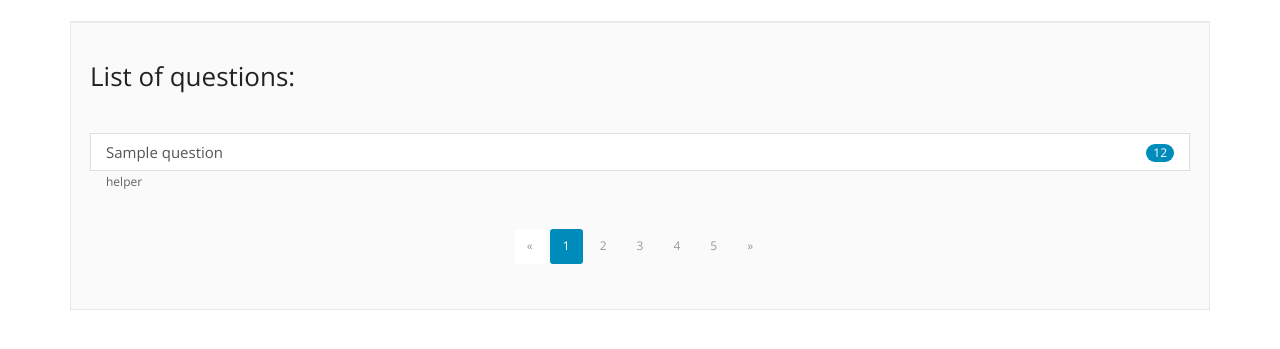
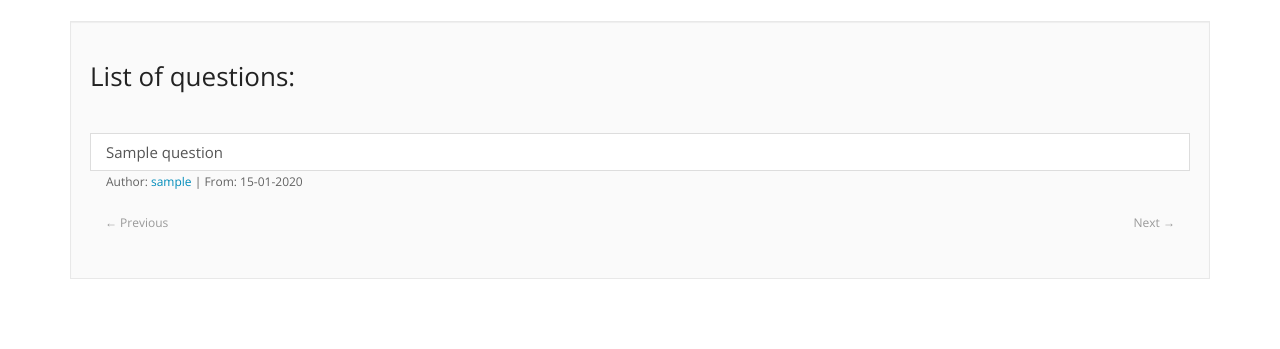
Before and after one commit to komarovf/test_task, a Flask app: page / in a window 1280 px wide. Shown: the part 45-394 px from the top of the page. Run offline with Flask 2, Linux system fonts and the light colour scheme; tables that the repository leaves empty hold one stand-in row (values such as "Sample post"); some libraries are stand-ins or nearby versions.

Commit message:
pagination

```diff
--- a/app/templates/index.html
+++ b/app/templates/index.html
@@ -3,24 +3,26 @@
 {% block content %}
 <div class= 'well'>
     <h3>List of questions:</h3><br>
-    {% for q in questions %}
+    {% for q in questions.items %}
     <ul class="list-group">
       <h5>
-        <a href="#" class="list-group-item"><span class="badge">12</span> {{ q.title }}</a>
-        <span class="help-block" style="padding-left:16px;">helper</span>
+        {% set len = q.answers.items|length %}
+        <a href="#" class="list-group-item">{% if len %}<span class="badge">{{ len }}</span>{% endif %} {{ q.title }}</a>
+        <span class="help-block" style="padding-left:16px;">Author: <a href="#">{{ q.author.login }}</a> | From: {{ q.date.strftime('%d-%m-%Y') }}</span>
       </h5>
     </ul>
     {% endfor %}
-    <div class='text-center'>
-        <ul class="pagination">
-          <li class="disabled"><a href="#">«</a></li>
-          <li class="active"><a href="#">1</a></li>
-          <li><a href="#">2</a></li>
-          <li><a href="#">3</a></li>
-          <li><a href="#">4</a></li>
-          <li><a href="#">5</a></li>
-          <li><a href="#">»</a></li>
-        </ul>
-    </div>
+    <ul class="pager">
+    {% if questions.has_prev %}
+      <li class="previous"><a href="{{ url_for('index', page=questions.prev_num) }}">← Previous</a></li>
+    {% else %}
+      <li class="previous disabled"><a href="#">← Previous</a></li>
+    {% endif %}
+    {% if questions.has_next %}
+      <li class="next"><a href="{{ url_for('index', page=questions.next_num) }}">Next →</a></li>
+    {% else %}
+      <li class="next disabled"><a href="#">Next →</a></li>
+    {% endif %}
+    </ul>
 </div>
 {% endblock content %}
--- a/app/views.py
+++ b/app/views.py
@@ -27,7 +27,7 @@ def not_found_error(error):
 @app.route('/')
 @app.route('/<int:page>')
 def index(page=1):
-    questions = Question.query.paginate(1, page*RECORDS_PER_PAGE, False).items
+    questions = Question.query.paginate(page, RECORDS_PER_PAGE, False)
     return render_template('index.html', questions=questions)
 
 
```
